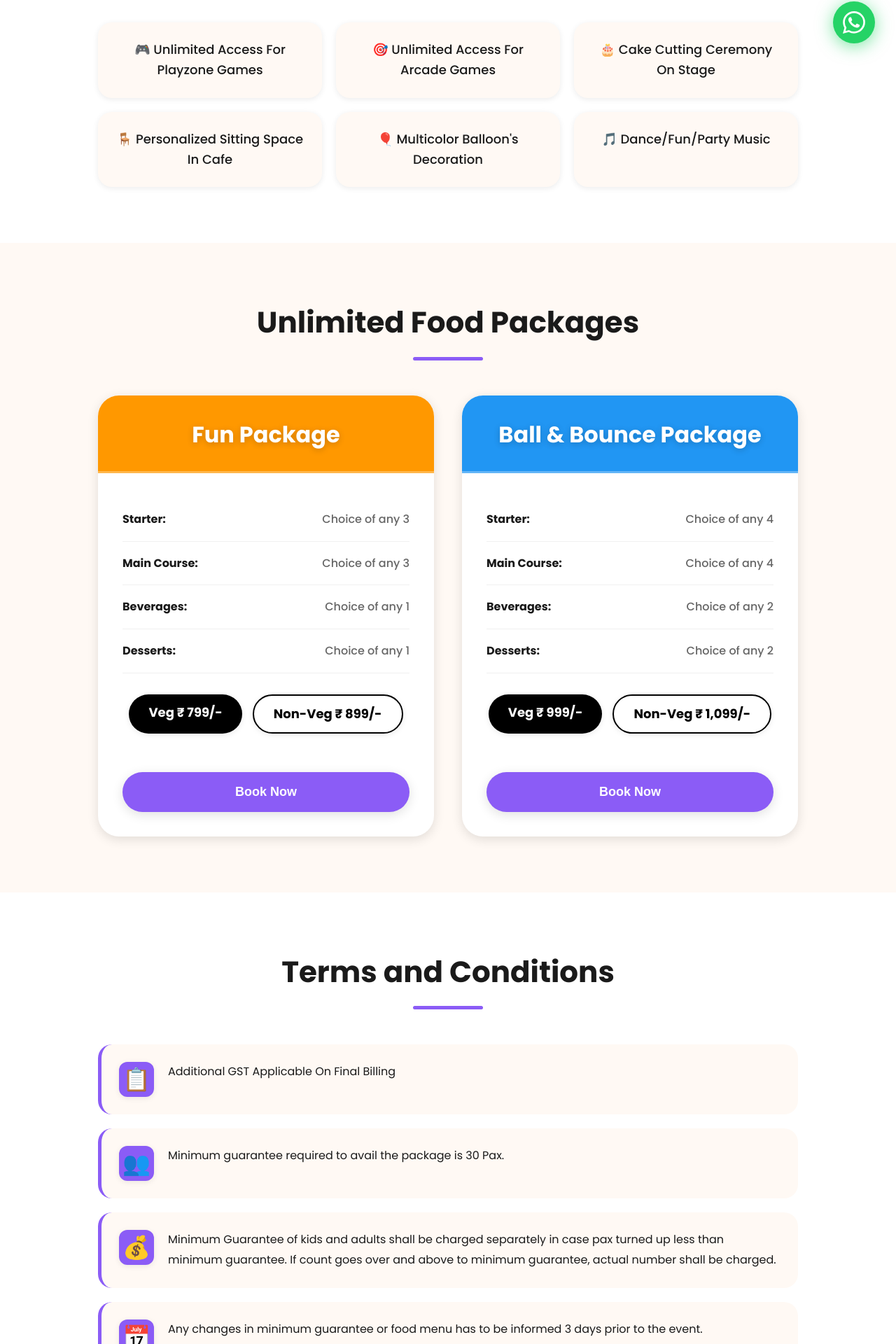
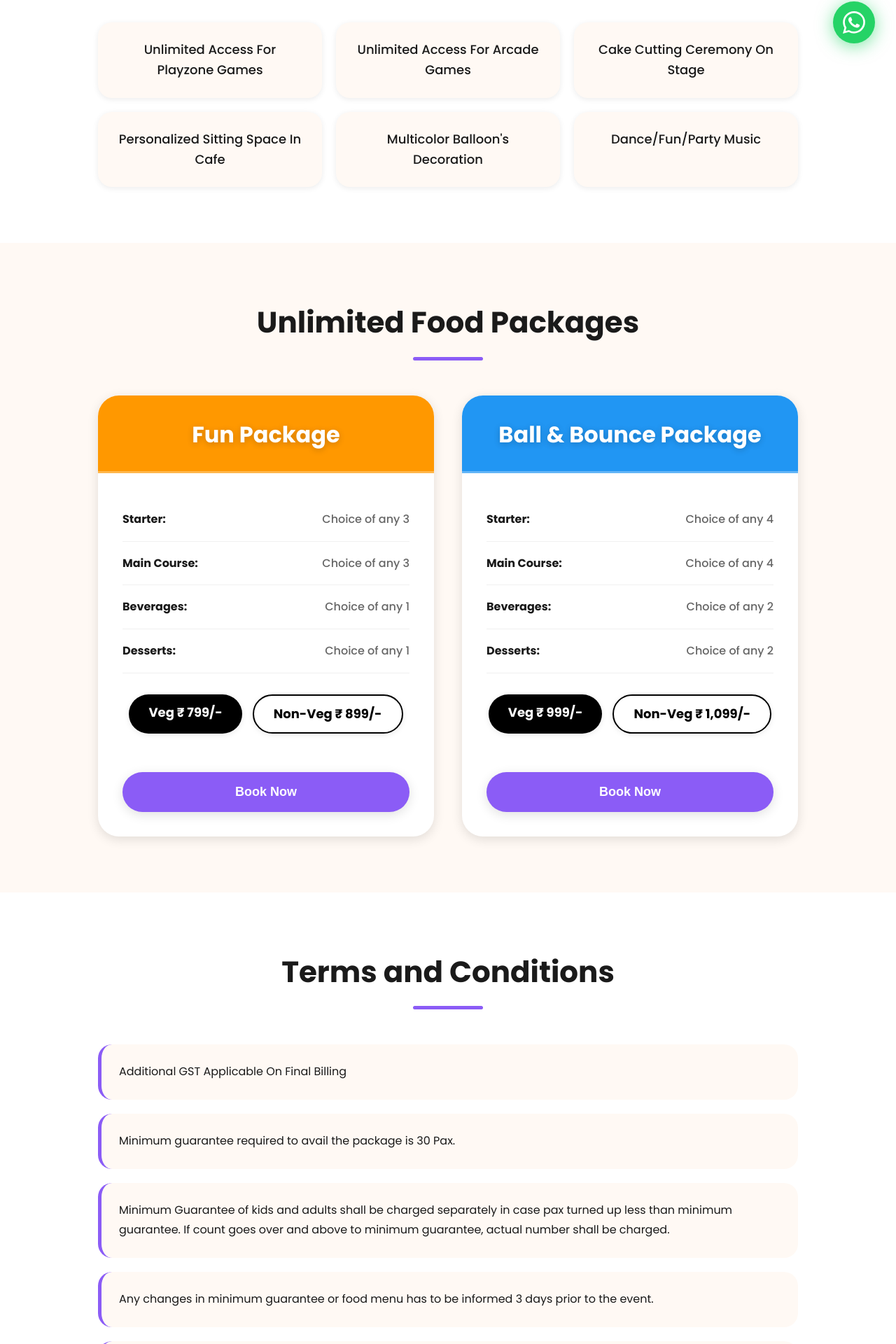
Before and after one commit to Ritik7307/Neenoland, a React (Create React App) app: page /packages in a window 1280 px wide. Shown: the part 708-2628 px from the top of the page at 70% size. Built offline with nearby package versions, Linux system fonts and the light colour scheme.

Commit message:
our package

```diff
--- a/src/pages/PackagesPage.js
+++ b/src/pages/PackagesPage.js
@@ -35,12 +35,12 @@ const PackagesPage = () => {
           </div>
           <h2 className="section-title" style={{marginTop: '60px'}}>Party Booking Charges Includes</h2>
           <div className="includes-grid">
-            <div className="include-item">🎮 Unlimited Access For Playzone Games</div>
-            <div className="include-item">🎯 Unlimited Access For Arcade Games</div>
-            <div className="include-item">🎂 Cake Cutting Ceremony On Stage</div>
-            <div className="include-item">🪑 Personalized Sitting Space In Cafe</div>
-            <div className="include-item">🎈 Multicolor Balloon's Decoration</div>
-            <div className="include-item">🎵 Dance/Fun/Party Music</div>
+            <div className="include-item"> Unlimited Access For Playzone Games</div>
+            <div className="include-item"> Unlimited Access For Arcade Games</div>
+            <div className="include-item"> Cake Cutting Ceremony On Stage</div>
+            <div className="include-item"> Personalized Sitting Space In Cafe</div>
+            <div className="include-item"> Multicolor Balloon's Decoration</div>
+            <div className="include-item"> Dance/Fun/Party Music</div>
           </div>
         </div>
       </section>
@@ -123,79 +123,78 @@ const PackagesPage = () => {
           <h2 className="section-title">Terms and Conditions</h2>
           <div className="terms-content">
             <div className="terms-item">
-              <span className="terms-icon">📋</span>
+
               <p>Additional GST Applicable On Final Billing</p>
             </div>
             <div className="terms-item">
-              <span className="terms-icon">👥</span>
+
               <p>Minimum guarantee required to avail the package is 30 Pax.</p>
             </div>
             <div className="terms-item">
-              <span className="terms-icon">💰</span>
+
               <p>Minimum Guarantee of kids and adults shall be charged separately in case pax turned up less than minimum guarantee. If count goes over and above to minimum guarantee, actual number shall be charged.</p>
             </div>
             <div className="terms-item">
-              <span className="terms-icon">📅</span>
+
               <p>Any changes in minimum guarantee or food menu has to be informed 3 days prior to the event.</p>
             </div>
             <div className="terms-item">
-              <span className="terms-icon">🚫</span>
+
               <p>Outside Food & Beverages Will not be permitted.</p>
             </div>
             <div className="terms-item">
-              <span className="terms-icon">📝</span>
+
               <p>Kindly submit the menu prior (3 DAYS) of your Party.</p>
             </div>
             <div className="terms-item">
-              <span className="terms-icon">🍽️</span>
+
               <p>Food preparation and sitting arrangements shall be provided only for 10% extra to the minimum guarantee given.</p>
             </div>
             <div className="terms-item">
-              <span className="terms-icon">🎁</span>
+
               <p>There will be provision of 4 complimentary kids upto 4 years only in an event, over and above 4 of upto 4 years kids charges will be applicable as per pre decided package.</p>
             </div>
             <div className="terms-item">
-              <span className="terms-icon">📦</span>
+
               <p>There is no provision of food packaging of leftover food.</p>
             </div>
             <div className="terms-item">
-              <span className="terms-icon">👨‍🍳</span>
+
               <p>If maid / driver / photographer or others else apart from guests are having the same food the same charges shall be applicable as per pre decided package.</p>
             </div>
             <div className="terms-item">
-              <span className="terms-icon">⏰</span>
+
               <p>Event timings will be fixed as per your package timing 15 minutes plus minus</p>
             </div>
             <div className="terms-item">
-              <span className="terms-icon">⏱️</span>
+
               <p>Extra hour will be charged with additional ₹5000</p>
             </div>
             <div className="terms-item">
-              <span className="terms-icon">🎠</span>
+
               <p>Only the cafe area will be reserved at the time of party. Playzone will remain open for regular guests.</p>
             </div>
             <div className="terms-item">
-              <span className="terms-icon">🎯</span>
+
               <p>No other offers can be clubbed with party packages. Any additions besides the package will be charged on actual.</p>
             </div>
             <div className="terms-item">
-              <span className="terms-icon">🛡️</span>
               <p>We take all possible measures for the security and safety of every child, but in case of any untoward incident, we will not be responsible in any way.</p>
             </div>
             <div className="terms-item">
-              <span className="terms-icon">🧦</span>
+
               <p>Socks are mandatory for kids in the play area</p>
             </div>
             <div className="terms-item">
-              <span className="terms-icon">🍕</span>
+
               <p>Foods are not allowed in the play area</p>
             </div>
             <div className="terms-item">
-              <span className="terms-icon">💳</span>
+
               <p>50% advance is payable at the time of confirmation and balance is payable at the end of the event by credit/ Debit card or cash</p>
             </div>
             <div className="terms-item">
-              <span className="terms-icon">❌</span>
+
               <p>In-case of cancellation 50% cancellation charges will be applicable of total billing amount & Advance money is not refundable.</p>
             </div>
           </div>
```
